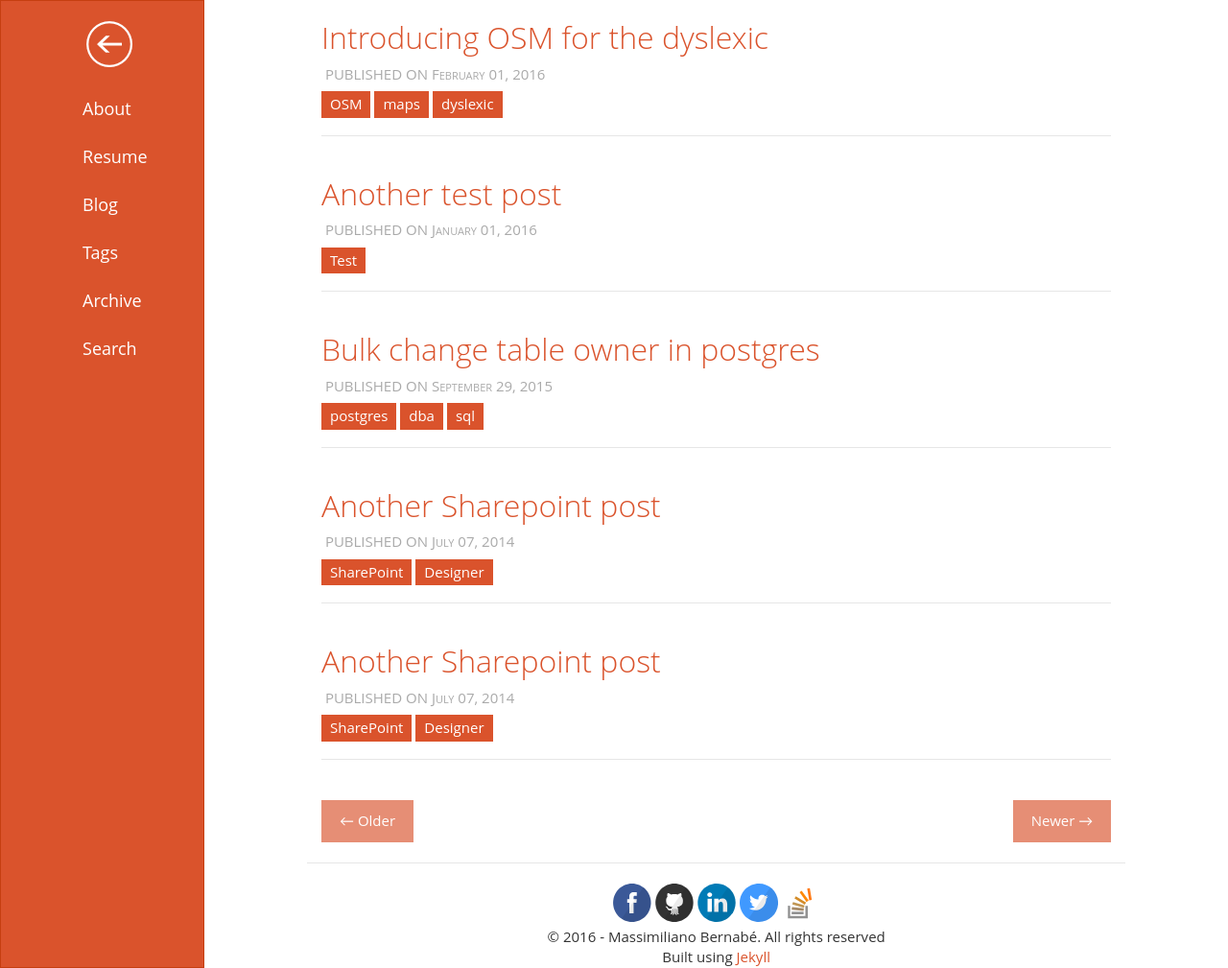
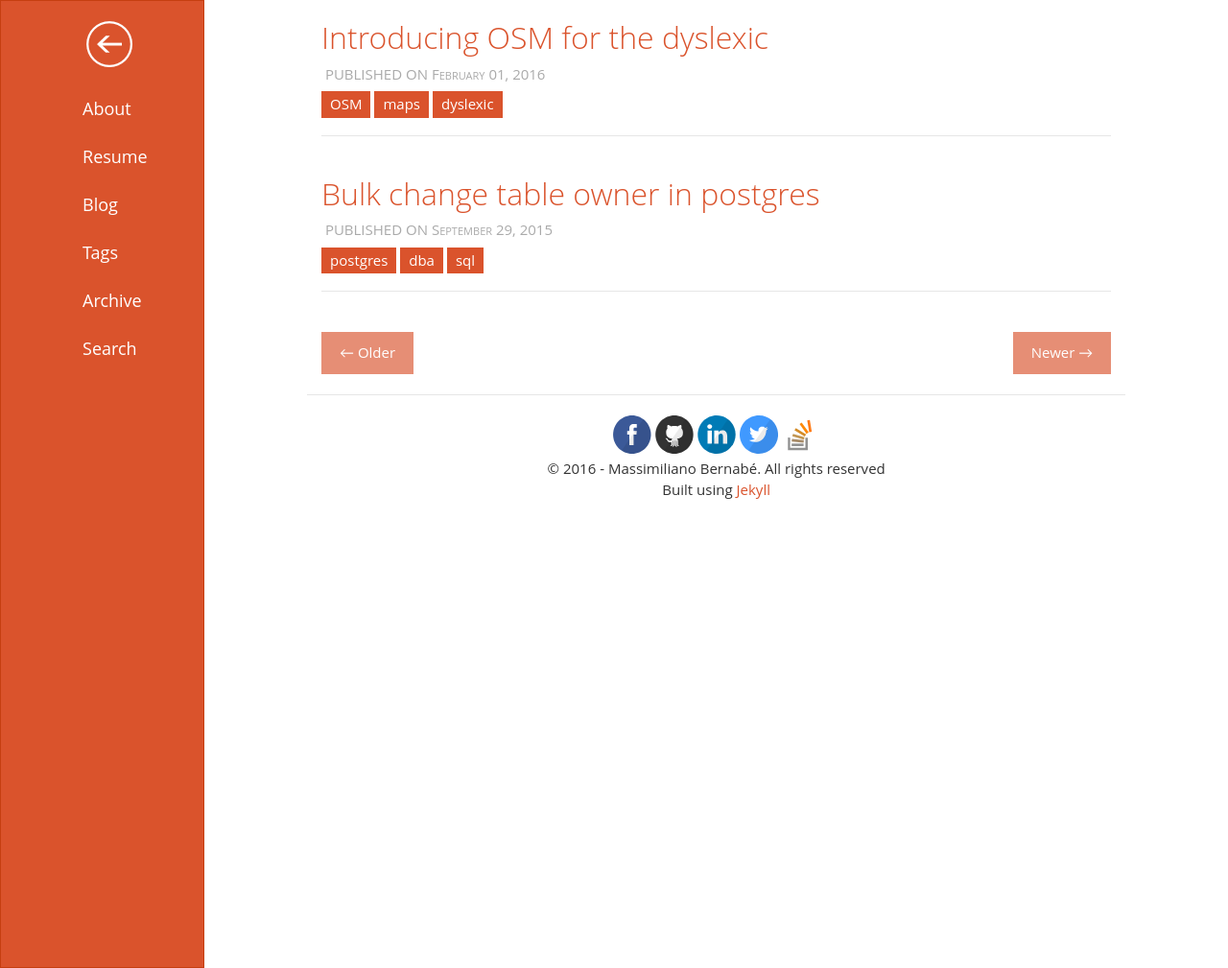
Before and after one commit to develost/develost.github.io, a Jekyll site: the page built from blog/index.html, in a window 1280 px wide and 1009 px high. Shown: the whole window at 96% size. Built offline with Jekyll 4.4.1, drawn with Linux system fonts in a browser that asks for light colours; the list of posts is cut into pages by our own code.

```diff
--- a/_includes/head.html
+++ b/_includes/head.html
@@ -17,13 +17,67 @@
     {% endif %}
   </title>
   {% if page.path contains '_posts' %}
-  <!-- Twitter Card data -->
-  <meta name="twitter:card" value="summary">
-  <!-- Open Graph data -->
-  <meta property="og:title" content="{{page.title}}" />
-  <meta property="og:type" content="article" />
-  <meta property="og:url" content="{{page.url}}" />
-  <meta property="og:description" content="{{page.description}}" />
+
+
+<!-- This site is optimized with the Yoast SEO plugin v3.0.7 - https://yoast.com/wordpress/plugins/seo/ -->
+<!-- <link rel="canonical" href="http://www.sostenitori.info/arriva-il-bonus-genitori-da-5000-euro-ecco-come-averlo-se-hai-figli-minori-di-18-anni-15/" /> -->
+<!-- <link rel="next" href="http://www.sostenitori.info/arriva-il-bonus-genitori-da-5000-euro-ecco-come-averlo-se-hai-figli-minori-di-18-anni-15/2/" /> -->
+<!-- <link rel="publisher" href="https://plus.google.com/u/0/+SostenitoriDelleForzeDellOrdine"/> -->
+<!-- <meta property="og:locale" content="it_IT" /> -->
+<meta property="og:locale" content="en_US" />
+<!-- <meta property="og:type" content="article" /> -->
+<meta property="og:type" content="article" />
+<!-- <meta property="og:title" content="Arriva il BONUS GENITORI da 5000 euro! Ecco come averlo se hai figli minori di 18 anni" /> -->
+<meta property="og:title" content="{{page.title}}" />
+<!-- <meta property="og:description" content="Arriva il BONUS GENITORI da 5000 euro! Ecco come averlo se hai figli minori di 18 anni Ancora disponibili quasi 9 milioni di Euro, per il bonus Giovani Genitori: all’interno della sezione Comunicazioni Online del sito dell’Inps, infatti, l’Istituto informa che il credito a disposizione per l’incentivo, aggiornato al 29/09/2015, è pari a 8.775.000 Euro. &hellip;" /> -->
+<meta property="og:description" content="{{page.description}}" />
+<!-- <meta property="og:url" content="http://www.sostenitori.info/arriva-il-bonus-genitori-da-5000-euro-ecco-come-averlo-se-hai-figli-minori-di-18-anni-15/" /> -->
+<meta property="og:url" content="{{site.url}}{{page.url}}" />
+<!-- <meta property="og:site_name" content="Sostenitori delle Forze dell&#039;Ordine" /> -->
+<meta property="og:site_name" content="{{site.title}}" />
+<!-- <meta property="article:publisher" content="https://www.facebook.com/sostenitori.forze.ordine/" /> -->
+
+<!-- <meta property="article:section" content="Italia" /> -->
+<meta property="article:section" content="Develost" />
+<!-- <meta property="article:published_time" content="2016-01-27T00:58:09+01:00" /> -->
+<meta property="article:published_time" content="{{page.date}}" />
+<!-- <meta property="article:modified_time" content="2016-01-27T22:00:43+01:00" /> -->
+<meta property="article:modified_time" content="2016-01-27T22:00:43+01:00" />
+<!-- <meta property="og:updated_time" content="2016-01-27T22:00:43+01:00" /> -->
+<meta property="og:updated_time" content="{{page.date}}" />
+<!-- <meta property="fb:app_id" content="1077880308929837" /> -->
+<!-- <meta property="og:image" content="http://www.sostenitori.info/wp-content/uploads/2016/01/bonus.jpg" /> -->
+<meta property="og:image" content="http://www.sostenitori.info/wp-content/uploads/2016/01/bonus.jpg" />
+<!-- <meta name="twitter:card" content="summary"/> -->
+<meta name="twitter:card" value="summary">
+<!-- <meta name="twitter:description" content="Arriva il BONUS GENITORI da 5000 euro! Ecco come averlo se hai figli minori di 18 anni Ancora disponibili quasi 9 milioni di Euro, per il bonus Giovani Genitori: all’interno della sezione Comunicazioni Online del sito dell’Inps, infatti, l’Istituto informa che il credito a disposizione per l’incentivo, aggiornato al 29/09/2015, è pari a 8.775.000 Euro. [&hellip;]"/> -->
+<meta property="twitter:description" content="{{page.description}}" />
+<!-- <meta name="twitter:title" content="Arriva il BONUS GENITORI da 5000 euro! Ecco come averlo se hai figli minori di 18 anni"/> -->
+<meta property="twitter:title" content="{{page.title}}" />
+<!-- <meta name="twitter:site" content="@Sostenitori1"/> -->
+<meta name="twitter:site" content="@develost_com"/>
+<!-- <meta name="twitter:image" content="http://www.sostenitori.info/wp-content/uploads/2016/01/bonus.jpg"/> -->
+<!-- <meta name="twitter:creator" content="@Sostenitori1"/> -->
+<meta name="twitter:creator" content="@develost_com"/>
+<!-- / Yoast SEO plugin. -->
+
+
+
+
+
+
+
+
+
+
+
+
+
+
+
+
+
+
   {% endif %}
   <!-- CSS -->
   <link rel="stylesheet" href="{{site.url}}/assets/css/bootstrap.css">
--- a/_posts/2016-01-01-test1.md
+++ /dev/null
@@ -1,10 +0,0 @@
----
-layout: post
-title:  Another test post
-date:   2016-01-01 00:00:00
-summary : a test
-categories: Testt
-tags: Test
----
-
-tasestat2
--- a/_posts/2016-01-05-testfeatured.md
+++ /dev/null
@@ -1,10 +0,0 @@
----
-layout: post
-title:  Another Sharepoint post
-date:   2014-07-07 15:30:00
-categories: SharePoint
-tags: SharePoint Designer
-featured: true
----
-
-An example of featured post
--- a/_posts/2016-02-01-test.md
+++ /dev/null
@@ -1,9 +0,0 @@
----
-layout: post
-title:  Another Sharepoint post
-date:   2014-07-07 15:30:00
-categories: Testt
-tags: SharePoint Designer
----
-
-tasestat
```
